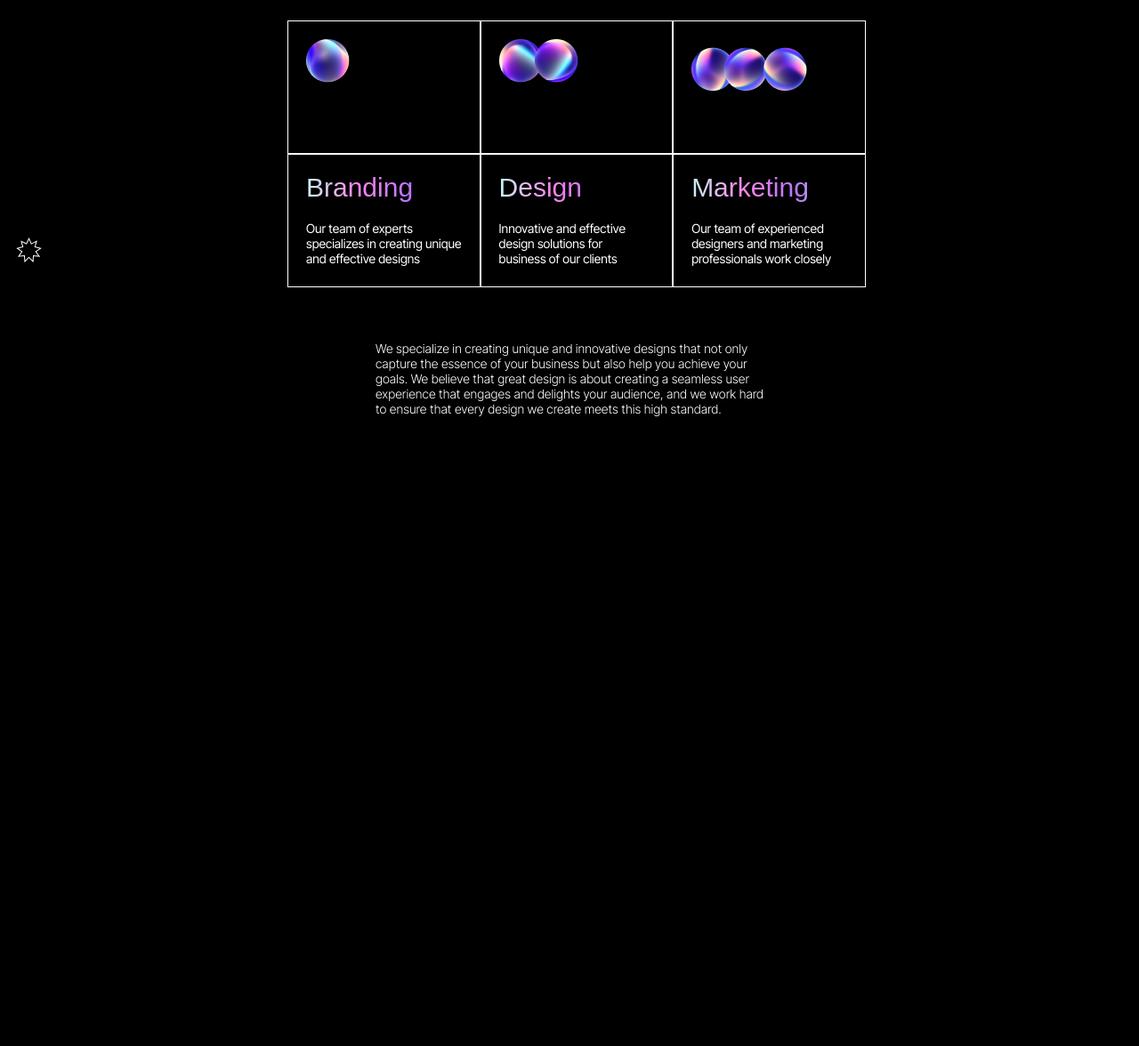
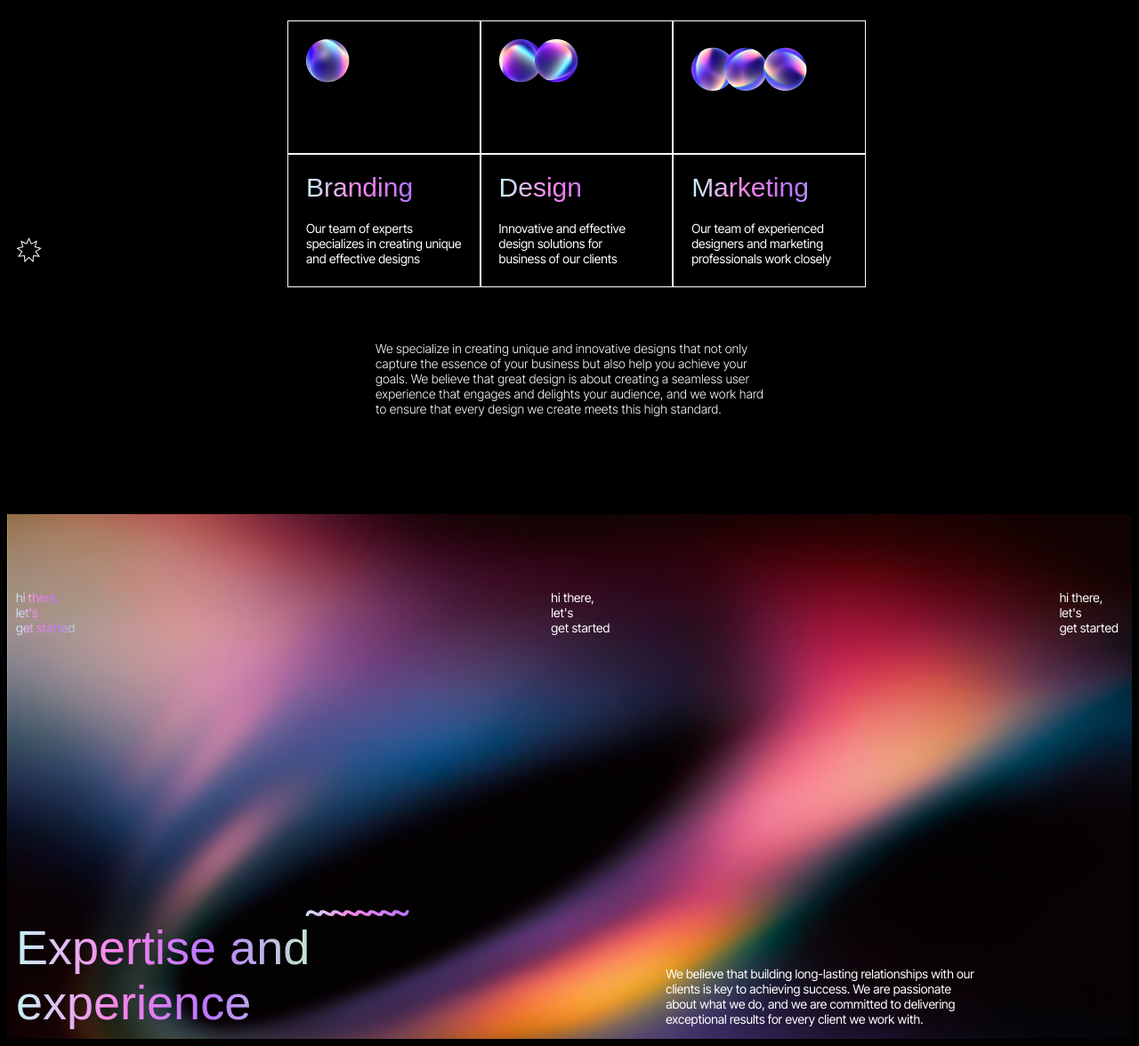
Before and after one commit to bulovcka/project3, a plain HTML site: page index.html in a window 1280 px wide. Shown: the part 3176-4352 px from the top of the page at 89% size. Before the commit the page ends 3662 px from the top, so only its background shows below. Drawn offline with Linux system fonts and the light colour scheme; a web font is replaced by a local one.

Commit message:
finished next class

```diff
--- a/index.html
+++ b/index.html
@@ -234,6 +234,34 @@
                 </div>
             </div>
         </div>
+        <div class="class4">
+            <div class="container">
+                <div class="class4-body">
+                    <div class="top-text">
+                        <span class="gradient-text">
+                            hi there, let's <br> get started
+                        </span>
+                        <span>
+                            hi there, let's <br> get started
+                        </span>
+                        <span>
+                            hi there, let's <br> get started
+                        </span>
+                    </div>
+                    <div class="image-above">
+                        <img src="images/˜˜˜˜˜˜˜˜.png" alt="#">
+                    </div>
+                    <div class="main-content">
+                        <div class="class4-header">
+                            Expertise and <br> experience
+                        </div>
+                        <div class="class4-text">
+                            We believe that building long-lasting relationships with our <br> clients is key to achieving success. We are passionate <br> about what we do, and we are committed to delivering <br> exceptional results for every client we work with.
+                        </div>
+                    </div>
+                </div>
+            </div>
+        </div>
     </main>
     <footer></footer>
 </body>
--- a/style.css
+++ b/style.css
@@ -511,4 +511,56 @@ html, body {
     color: #FFFFFF;
     font-size: 14px;
     font-weight: 300;
+    margin-bottom: 100px;
 }
+
+.class4{
+    background-image: url(images/max_shirko_None_b20aa929-95e1-4cff-81b4-8d0306ac0b3e-2\ 1.png);
+}
+
+.gradient-text{
+    background: linear-gradient(to right, #C6F1F7, #F983E9, #B877FF, #C2E9CD);
+    -webkit-background-clip: text;
+    background-clip: text;
+    color: transparent;
+    margin-right: 30px;
+}
+
+.top-text{
+    display: flex;
+    flex-direction: row;
+    justify-content: flex-start;
+    color: white;
+    font-size: 14px;
+    flex-grow: 3;
+    gap: 500px;
+    margin-bottom: 300px;
+    margin-top: 75px;
+}
+
+.image-above{
+    margin-left: 325px;
+}
+
+.main-content{
+    display: flex;
+    flex-direction: row;
+    justify-content: flex-start;
+    gap: 400px;
+}
+
+.class4-header{
+    background: linear-gradient(to right, #C6F1F7, #F983E9, #B877FF, #C2E9CD);
+    -webkit-background-clip: text;
+    background-clip: text;
+    color: transparent;
+    font-size: 54px;
+    font-family: Unbounded, sans-serif;
+}
+
+.class4-text{
+    color: white;
+    font-size: 14px;
+    font-family: Inter Tight, sans-serif;
+    padding-top: 52px;
+}
```
Also changed, not shown: images/˜˜˜˜˜˜˜˜.png (added), 2 other files.
